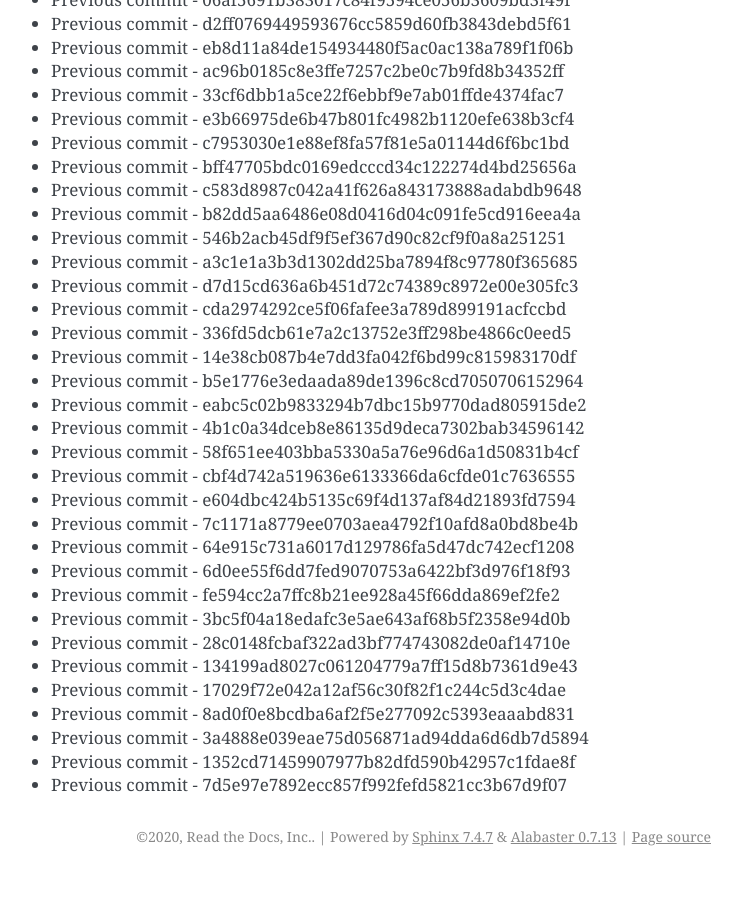
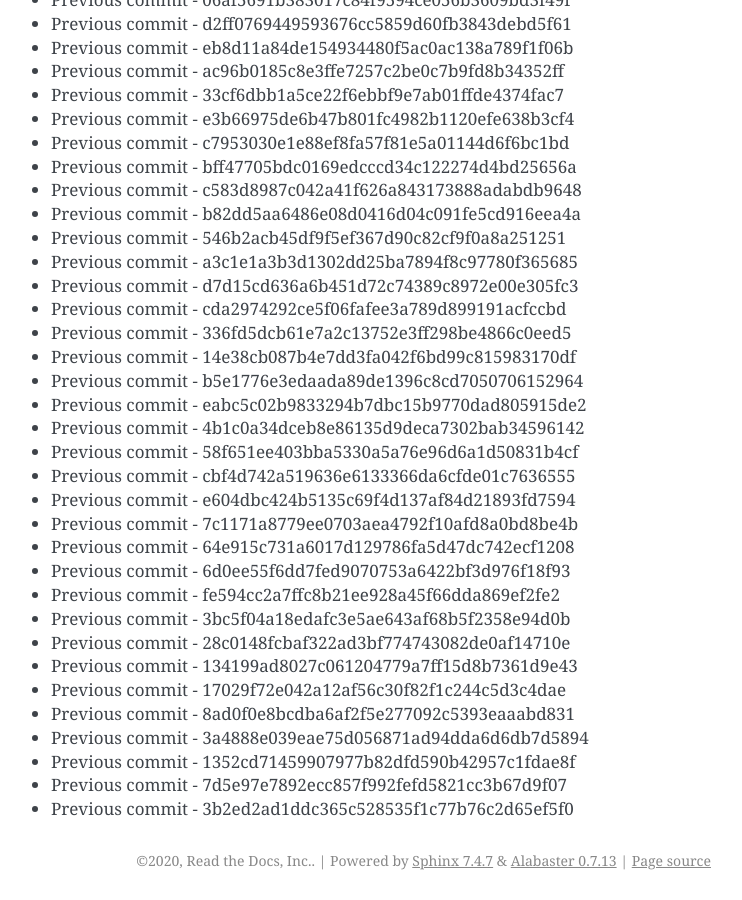
Before and after one commit to readthedocs/rtd-git-stresstest, a Sphinx documentation site: the page built from docs/updates.rst, in a window 1280 px wide and 900 px high, scrolled down 41134 px. Shown: the whole window, without its empty margins (399-1141 px from the left). Built offline with Sphinx 7.4.7, drawn with Linux system fonts in a browser that asks for light colours; before the commit the page ends 42010 px from its top, so only the background shows below that.

Commit message:
Generating commit from previous: 3b2ed2ad1ddc365c528535f1c77b76c2d65ef5f0

```diff
--- a/docs/updates.rst
+++ b/docs/updates.rst
@@ -1760,3 +1760,4 @@ It can be tested for any performance characteristics.
 * Previous commit - 3a4888e039eae75d056871ad94dda6d6db7d5894
 * Previous commit - 1352cd71459907977b82dfd590b42957c1fdae8f
 * Previous commit - 7d5e97e7892ecc857f992fefd5821cc3b67d9f07
+* Previous commit - 3b2ed2ad1ddc365c528535f1c77b76c2d65ef5f0
```
